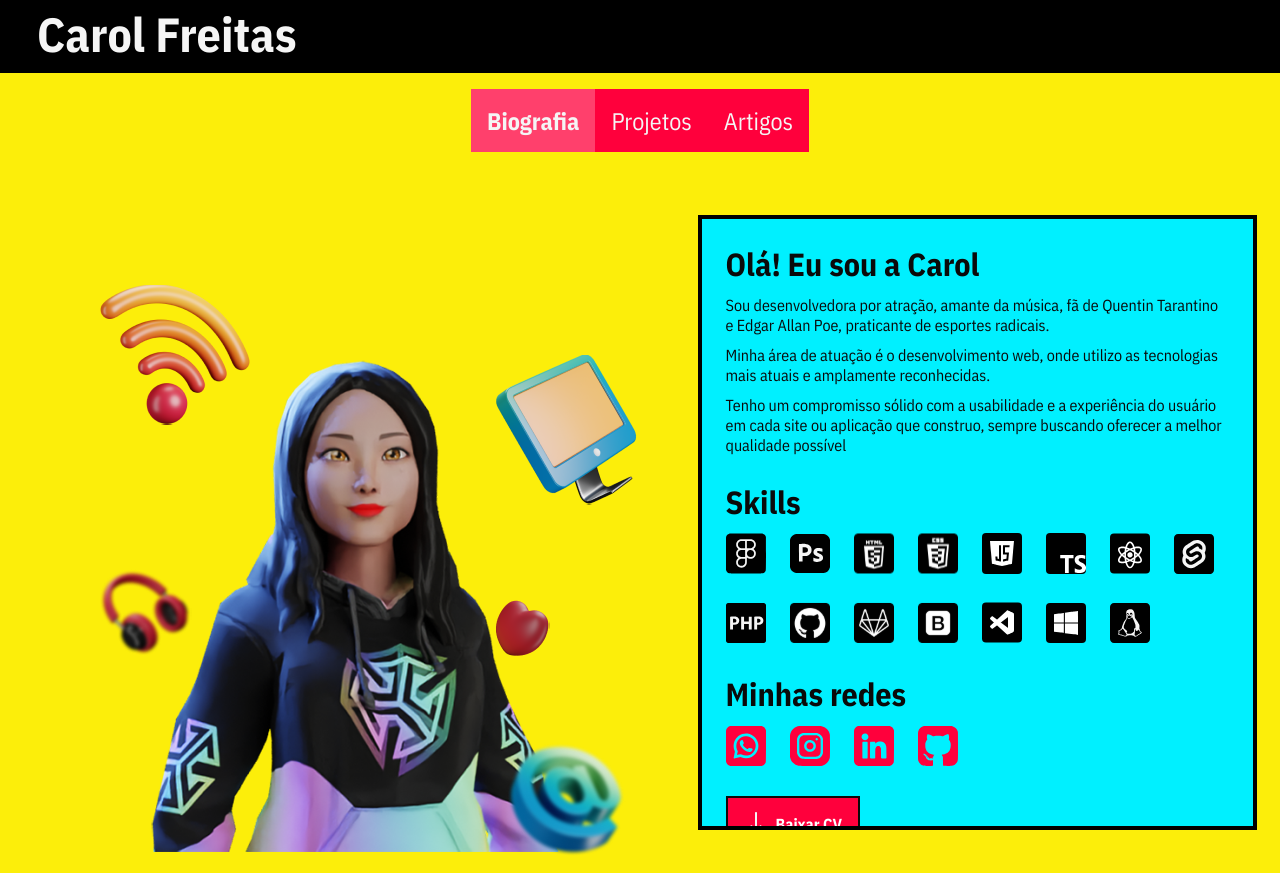
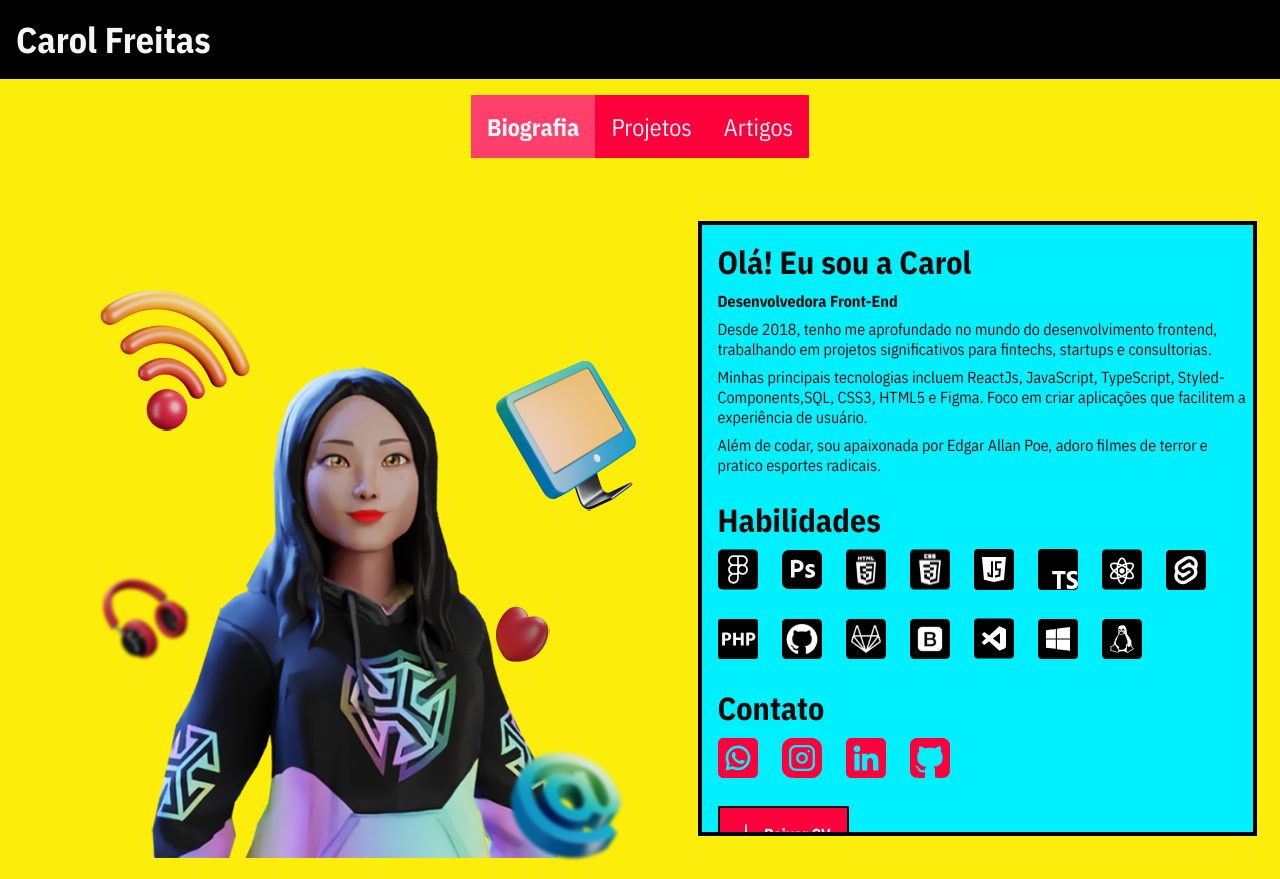
Before and after one commit to ccarol-freitas/portfolio, a React (Create React App) app in the folder ccarol-freitas.github.io/: page / in a window 1280 px wide. Both pictures are taken after a click on the button "Biografia". Built offline with nearby package versions, Linux system fonts and the light colour scheme.

Commit message:
chore: update some texts

```diff
--- a/ccarol-freitas.github.io/src/App.tsx
+++ b/ccarol-freitas.github.io/src/App.tsx
@@ -3,13 +3,12 @@ import Home from "./pages/home/Home";
 import Global from "./ui/styles/global";
 import Header from "./ui/components/Header/Header";
 
-const App = () => {
-  return (
+const App = () => (
   <>
     <Global />
     <Header />
     <Home />
   </>
 );
-};
+
 export default App;
--- a/ccarol-freitas.github.io/src/pages/Byograph/Byograph.tsx
+++ b/ccarol-freitas.github.io/src/pages/Byograph/Byograph.tsx
@@ -13,22 +13,22 @@ const ByographContent = () => {
       <Container>
         <Box>
           <Title>Olá! Eu sou a Carol</Title>
+          <Text><b>Desenvolvedora Front-End</b></Text>
           <Text>
-            Sou desenvolvedora por atração, amante da música, fã de Quentin
-            Tarantino e Edgar Allan Poe, praticante de esportes radicais.
+            Desde 2018, tenho me aprofundado no mundo do desenvolvimento frontend,
+            trabalhando em projetos significativos para fintechs, startups e consultorias.
           </Text>
           <Text>
-            Minha área de atuação é o desenvolvimento web, onde utilizo as
-            tecnologias mais atuais e amplamente reconhecidas.
+            Minhas principais tecnologias incluem ReactJs, JavaScript, TypeScript, Styled-Components,SQL, CSS3, HTML5 e Figma.
+            Foco em criar aplicações que facilitem a experiência de usuário.
           </Text>
           <Text>
-            Tenho um compromisso sólido com a usabilidade e a experiência do
-            usuário em cada site ou aplicação que construo, sempre buscando
-            oferecer a melhor qualidade possível
+            Além de codar, sou apaixonada por Edgar Allan Poe, adoro filmes de terror e pratico esportes radicais.
           </Text>
+
         </Box>
         <Box>
-          <Title>Skills</Title>
+          <Title>Habilidades</Title>
           <ul>
             {mySkills.map((social: SkillsInfoProps, index: number) => (
               <li key={index}>
@@ -38,7 +38,7 @@ const ByographContent = () => {
           </ul>
         </Box>
         <Box>
-          <Title>Minhas redes</Title>
+          <Title>Contato</Title>
           <ul>
             {mySocialArray.map((social: SocialInfoProps, index: number) => (
               <li key={index}>
--- a/ccarol-freitas.github.io/src/pages/Byograph/styles.ts
+++ b/ccarol-freitas.github.io/src/pages/Byograph/styles.ts
@@ -1,20 +1,20 @@
 import styled from "styled-components";
 
 export const Container = styled.div`
-    padding: 24px;
+    padding: 16px 0 16px 16px;
     display: inline-flex;
-    height: 537px;
     flex-direction: column;
     align-items: start;
-    gap: 26px;
-
+    row-gap: 24px;
 `
 
 export const Box = styled.div`
     display: flex;
     flex-direction: column;
     align-items: flex-start;
-    gap: 10px;
+    row-gap: 8px;
+
+
 
     ul {
         list-style: none;
--- a/ccarol-freitas.github.io/src/pages/home/Home.tsx
+++ b/ccarol-freitas.github.io/src/pages/home/Home.tsx
@@ -9,6 +9,7 @@ import ArticlesAvatar from "../../images/articles.png";
 import ByographContent from "../Byograph/Byograph";
 import ArticlesContent from "../Articles/Articles";
 import ProjectsContent from "../Projects/Projects";
+import { ScrollContainer } from "../../ui/components/Scroll/styles";
 
 const Home = () => {
   const [backgroundImage, setBackgroundImage] = useState(ByographAvatar);
@@ -53,6 +54,7 @@ const Home = () => {
           tagInitial={""}
         />
         <ContentContainer>
+
           <TabContent>
             <img
               src={backgroundImage}
--- a/ccarol-freitas.github.io/src/ui/components/Button/Button.tsx
+++ b/ccarol-freitas.github.io/src/ui/components/Button/Button.tsx
@@ -3,7 +3,7 @@ import DownloadIcon from "../../../images/download.svg";
 
 const Download = () => {
   const handleDownloadClick = () => {
-    window.open("https://drive.google.com/file/d/1HhV_tFZpUzvLFnAYv9wwsxPIKtcZ_K4S/view?usp=drive_link", "_blank");
+    window.open("https://drive.google.com/file/d/1jIdmGFlP0aBqLjTKuAQAzGC41C5eWdDI/view?usp=sharing", "_blank");
   };
 
   return (
--- a/ccarol-freitas.github.io/src/ui/components/Button/styles.ts
+++ b/ccarol-freitas.github.io/src/ui/components/Button/styles.ts
@@ -3,25 +3,22 @@ import { styled } from "styled-components";
 export const Button = styled.button`
     display: flex;
     padding: 16px;
-    justify-content: center;
-    align-items: center;
-    gap: 8px;
+    justify-content: space-between;
+    width: 131px;
     height: 56px;
     border: 2px solid #0A0A0A;
     background:  #FF003C;
     cursor: pointer;
 
-    :active{
-        background: #FF406C !important ;
-    }
 
-    :hover{
+    &:hover {
         background: #AF0029 !important ;
     }
 
-    :focus{
-        background: #FFDFE7   !important ;
 
+    img {
+        height: 20px;
+        width: 20px;
     }
 `;
 
@@ -34,5 +31,3 @@ export const Text = styled.p`
     line-height: normal;
     white-space: nowrap;
 `;
-
-export default Button;
--- a/ccarol-freitas.github.io/src/ui/components/Content/Content.tsx
+++ b/ccarol-freitas.github.io/src/ui/components/Content/Content.tsx
@@ -1,9 +1,10 @@
 import React from "react";
 import { Box } from "./styles";
 import { PropsContent } from "../../../data/@types/types";
+import { ScrollContainer } from "../Scroll/styles";
 
 const Content = (props: PropsContent) => {
-  return <Box>{props.children}</Box>;
+  return <Box><ScrollContainer>{props.children}</ScrollContainer></Box>;
 };
 
 export default Content;
--- a/ccarol-freitas.github.io/src/ui/components/Header/Header.tsx
+++ b/ccarol-freitas.github.io/src/ui/components/Header/Header.tsx
@@ -1,12 +1,11 @@
 import React from 'react'
 import { Box, Title } from './styles.ts'
 
-const Header = () => {
-    return(
-        <Box>
-            <Title>Carol Freitas</Title>
-        </Box>
-    )
-}
+const Header = () => (
+    <Box>
+        <Title>Carol Freitas</Title>
+    </Box>
+)
+
 
 export default Header
--- a/ccarol-freitas.github.io/src/ui/components/Header/styles.ts.ts
+++ b/ccarol-freitas.github.io/src/ui/components/Header/styles.ts.ts
@@ -2,16 +2,15 @@ import { styled } from "styled-components";
 
 export const Box = styled.header`
     width: 100%;
-    height: 73px;
-    background: #000;
+    background: #000000;
 `
 
 export const Title = styled.h1`
     color: #F5F5F5;
     font-family: 'IBM Plex Sans Condensed', sans-serif;
-    font-size: 48px;
+    font-size: 36px;
     font-style: normal;
     font-weight: 700;
-    line-height: normal;
-    padding: 3px 0 8px 37px;
+    padding: 16px 0 16px 16px;
+
 `
--- /dev/null
+++ b/ccarol-freitas.github.io/src/ui/components/Scroll/styles.ts
@@ -0,0 +1,30 @@
+import styled from "styled-components";
+
+export const ScrollContainer = styled.div`
+  width: 100%;
+  height: 100%;
+  overflow-y: scroll;
+  overflow-x: hidden;
+
+  /* Custom scrollbar styles */
+  &::-webkit-scrollbar {
+    width: 8px; /* Largura da barra de rolagem */
+  }
+
+  &::-webkit-scrollbar-track {
+    background: transparent; /* Fundo transparente */
+  }
+
+  &::-webkit-scrollbar-thumb {
+    background: #000; /* Polegar preto */
+    border-radius: 4px; /* Bordas arredondadas */
+  }
+
+  &::-webkit-scrollbar-thumb:hover {
+    background: #000; /* Cor do polegar ao passar o mouse */
+  }
+
+  /* Para navegadores que não suportam WebKit scrollbar */
+  scrollbar-width: thin; /* Somente para Firefox */
+  scrollbar-color: #000 transparent; /* Somente para Firefox */
+`;
```
Also changed, not shown: ccarol-freitas.github.io/src/ui/components/Scroll/Scroll.tsx (added, +12 -0 lines). Lines whose indentation alone changed are shown as unchanged.
